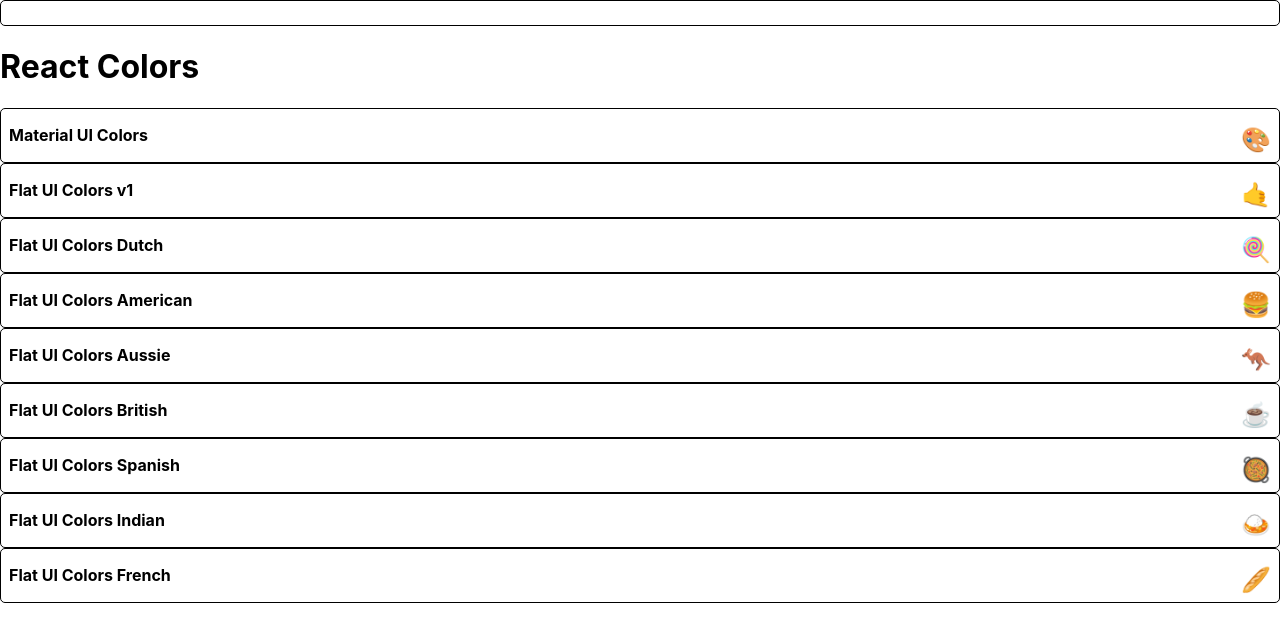
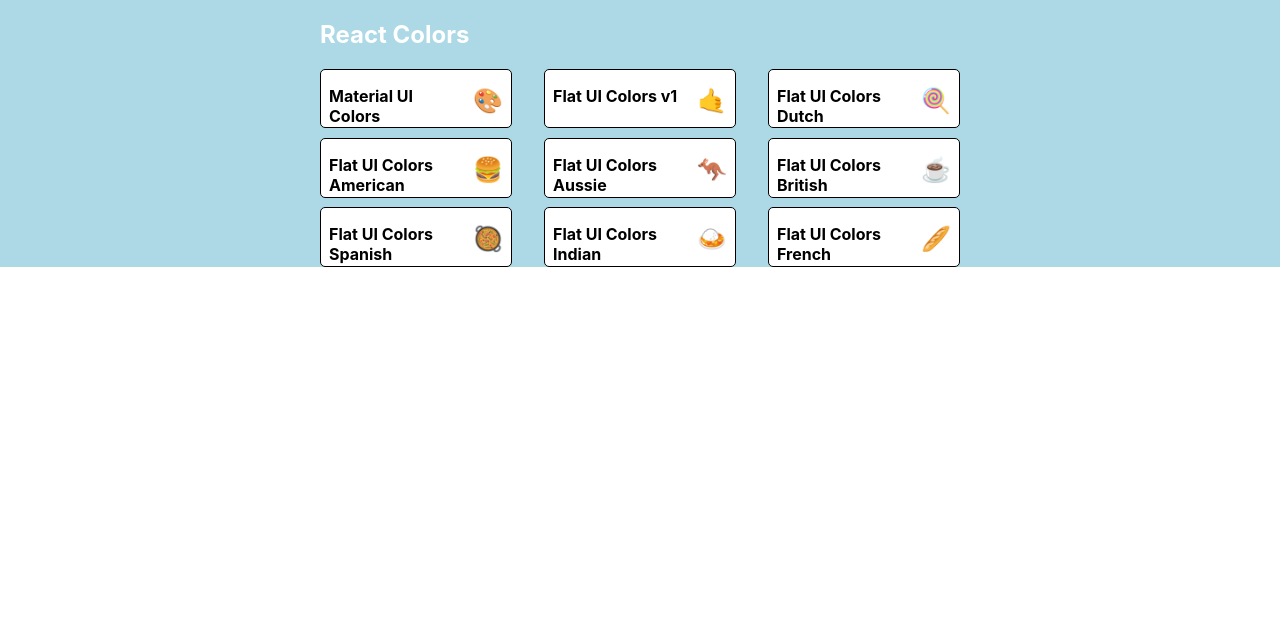
Before and after one commit to hitzu1001/Color-Master, a React (Create React App) app: page / in a window 1280 px wide. Shown: the top 642 px of the page. Built offline with nearby package versions, Linux system fonts and the light colour scheme.

Commit message:
Start styling PaletterList withStyles

```diff
--- a/src/PaletteList.js
+++ b/src/PaletteList.js
@@ -1,22 +1,57 @@
 import React, { Component } from 'react';
 import MiniPalette from './MiniPalette';
 import { Link } from 'react-router-dom';
+import { withStyles } from '@material-ui/styles';
 
+const styles = {
+  root: {
+    backgroundColor: 'lightblue',
+    height: '100%',
+    display: 'flex',
+    alignItems: 'flex-start',
+    justifyContent: 'center'
+  },
+  container: {
+    width: '50%',
+    display: 'flex',
+    flexDirection: 'column',
+    alignItems: 'flex-start',
+    flexWrap: 'wrap'
+  },
+  nav: {
+    display: 'flex',
+    width: '100%',
+    justifyContent: 'space-between',
+    color: 'white'
+  },
+  palettes: {
+    boxSizing: 'border-box',
+    width: '100%',
+    display: 'grid',
+    gridTemplateColumns: 'repeat(3, 30%)',
+    gridGap: '5%'
+  },
+}
 class PaletteList extends Component {
   render() {
-    const { palettes } = this.props;
+    const { classes, palettes } = this.props;
     return (
-      <div>
-        <MiniPalette />
+      <div className={classes.root}>
+        <div className={classes.container}>
+          <nav className={classes.nav}>
             <h1>React Colors</h1>
+          </nav>
+          <div className={classes.palettes}>
             {palettes.map(palette => (
-          <MiniPalette {...palette}/>
+              <MiniPalette {...palette} />
               // <p>
               //   <Link to={`/palette/${palette.id}`}>{palette.paletteName}</Link>
               // </p>
             ))}
           </div>
+        </div>
+      </div>
     );
   };
 }
-export default PaletteList;
+export default withStyles(styles)(PaletteList);
```
Lines whose indentation alone changed are shown as unchanged.
